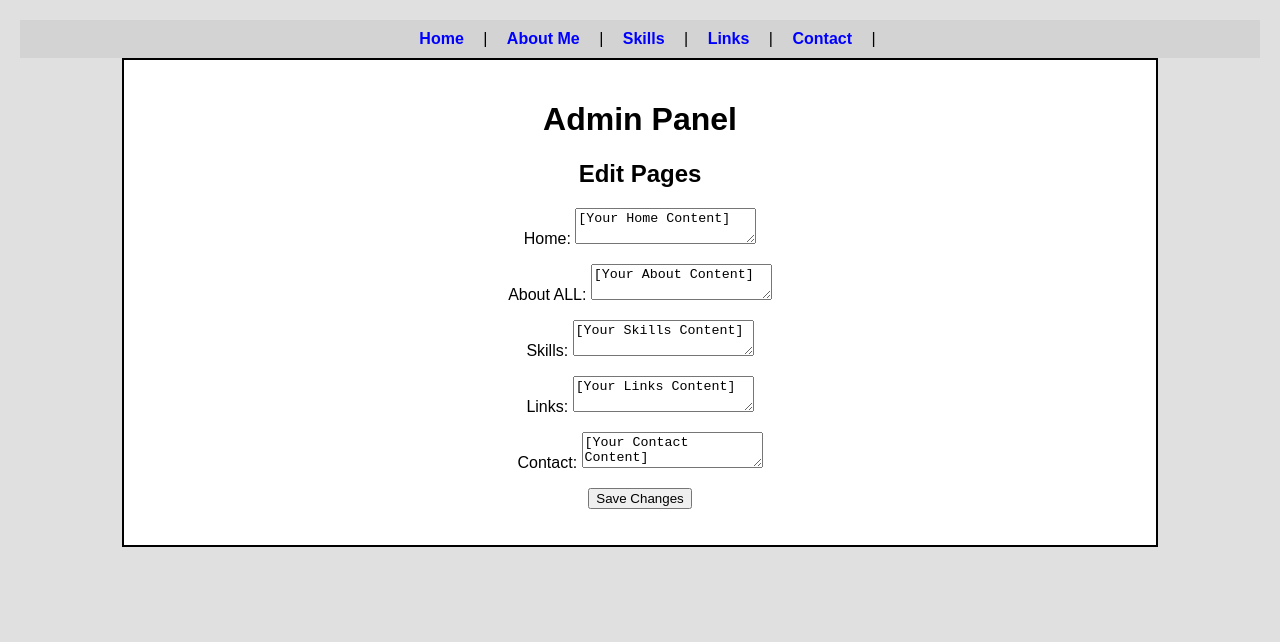
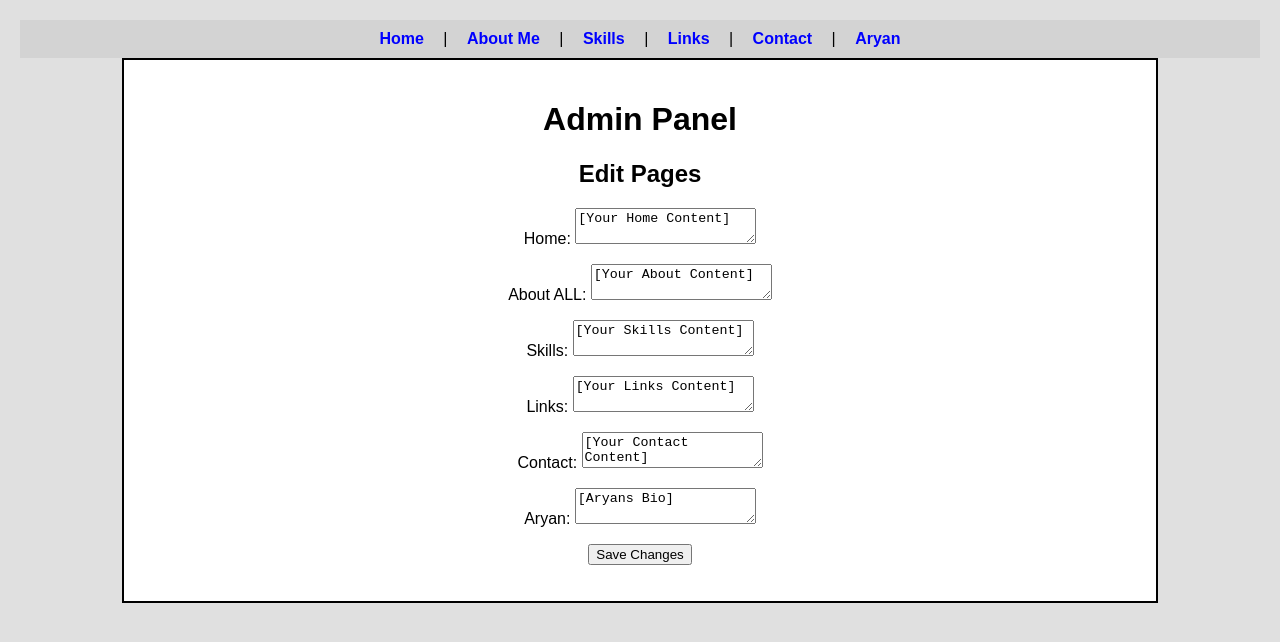
Before and after one commit to inigmati/cv_builder, a website: page private/admin.html in a window 1280 px wide. Drawn offline with Linux system fonts and the light colour scheme; files that its build step writes are made by us from their sources.

Commit message:
aryans bio

```diff
--- a/content.json
+++ b/content.json
@@ -4,5 +4,4 @@
     "skills": "[Skill 1], [Skill 2], [Skill 3]",
     "links": "[GitHub], [LinkedIn]",
     "contact": "[your.email@example.com], [Your Phone]"
-    // "achievements": "[Achievement 1], [Achievement 2]"
 }
--- a/private/admin.html
+++ b/private/admin.html
@@ -7,7 +7,7 @@
     <link rel="stylesheet" href="style.css">
 </head>
 <body>
-    <nav><a href="index.html">Home</a> | <a href="about.html">About Me</a> | <a href="skills.html">Skills</a> | <a href="links.html">Links</a> | <a href="contact.html">Contact</a> | <!--<a href="achievements.html">Achievements</a>--></nav>
+    <nav><a href="index.html">Home</a> | <a href="about.html">About Me</a> | <a href="skills.html">Skills</a> | <a href="links.html">Links</a> | <a href="contact.html">Contact</a> | <a href="Aryan.html">Aryan</a></nav>
     <div class="container">
         <h1>Admin Panel</h1>
 
@@ -18,6 +18,7 @@
         <p><label>Skills: <textarea name="skills">[Your Skills Content]</textarea></label></p>
         <p><label>Links: <textarea name="links">[Your Links Content]</textarea></label></p>
         <p><label>Contact: <textarea name="contact">[Your Contact Content]</textarea></label></p>
+        <p><label>Aryan: <textarea name="area">[Aryans Bio]</textarea></label></p>
         <!-- <p><label>Achievements: <textarea name="achievements">[Your Achievements Content]</textarea></label></p> -->
         <p><input type="submit" value="Save Changes"></p>
     </form>
```
Also changed, not shown: public/Aryan.html (added, +9 -0 lines).
